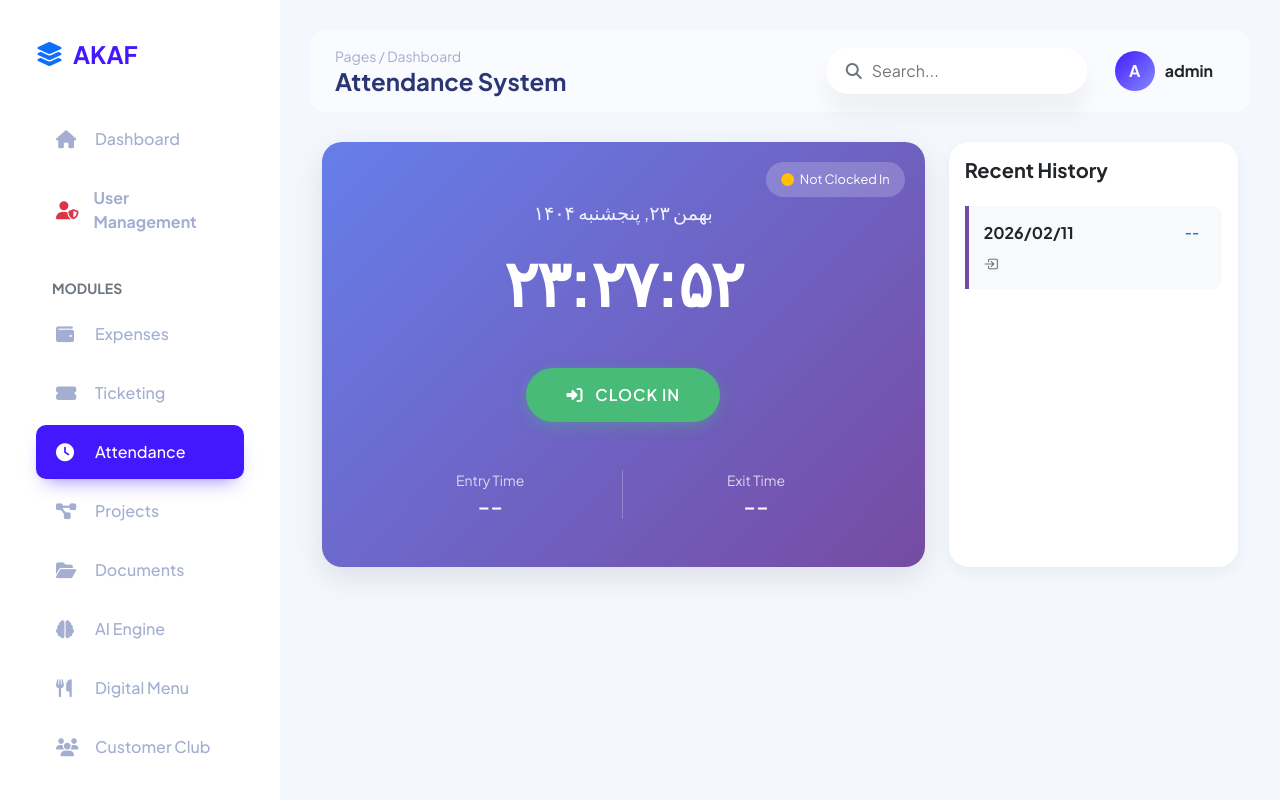
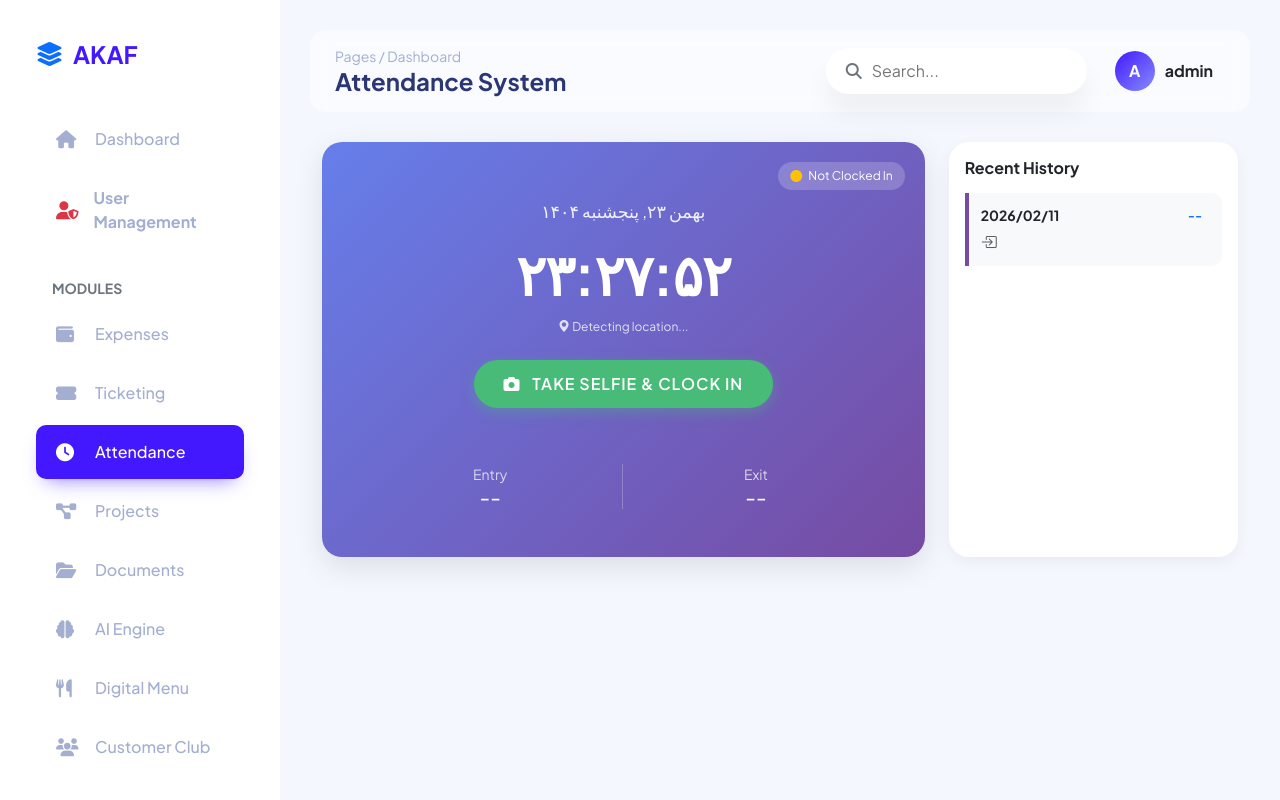
Before and after one commit to af1112/akafwebsite, a Django app: page /attendance/ in a window 1280 px wide. Run offline with Django 5.2, Linux system fonts and the light colour scheme; a user stored in the database is signed in; data comes from the database, SQL or seed files in the repository.

Commit message:
Fix ticketing migration error and add location/photo tracking to attendance

```diff
--- a/apps/hr_attendance/views.py
+++ b/apps/hr_attendance/views.py
@@ -4,6 +4,8 @@ from django.utils import timezone
 from django.contrib import messages
 from .models import Attendance
 from django.utils.translation import gettext as _
+import base64
+from django.core.files.base import ContentFile
 
 @login_required
 def attendance_dashboard(request):
@@ -27,6 +29,22 @@ def clock_in(request):
 
         if not attendance.clock_in:
             attendance.clock_in = timezone.now()
+
+            # Save location if provided
+            lat = request.POST.get('latitude')
+            lng = request.POST.get('longitude')
+            if lat and lng:
+                attendance.latitude = lat
+                attendance.longitude = lng
+
+            # Save photo if provided
+            photo_data = request.POST.get('photo')
+            if photo_data:
+                format, imgstr = photo_data.split(';base64,')
+                ext = format.split('/')[-1]
+                data = ContentFile(base64.b64decode(imgstr), name=f"in_{request.user.id}_{today}.{ext}")
+                attendance.photo_in = data
+
             # Get IP address
             x_forwarded_for = request.META.get('HTTP_X_FORWARDED_FOR')
             if x_forwarded_for:
@@ -49,6 +67,22 @@ def clock_out(request):
             attendance = Attendance.objects.get(user=request.user, date=today)
             if attendance.clock_in and not attendance.clock_out:
                 attendance.clock_out = timezone.now()
+
+                # Update location if provided (exit location)
+                lat = request.POST.get('latitude')
+                lng = request.POST.get('longitude')
+                if lat and lng:
+                    attendance.latitude = lat
+                    attendance.longitude = lng
+
+                # Save photo if provided
+                photo_data = request.POST.get('photo')
+                if photo_data:
+                    format, imgstr = photo_data.split(';base64,')
+                    ext = format.split('/')[-1]
+                    data = ContentFile(base64.b64decode(imgstr), name=f"out_{request.user.id}_{today}.{ext}")
+                    attendance.photo_out = data
+
                 attendance.save()
                 messages.success(request, _("Clock-out recorded successfully!"))
             elif not attendance.clock_in:
--- a/templates/hr_attendance/dashboard.html
+++ b/templates/hr_attendance/dashboard.html
@@ -15,79 +15,70 @@
         box-shadow: 0 10px 30px rgba(0,0,0,0.1);
     }
     .clock-display {
-        font-size: 4rem;
+        font-size: 3.5rem;
         font-weight: 700;
-        letter-spacing: -2px;
+        letter-spacing: -1px;
         margin-bottom: 0;
     }
     .date-display {
-        font-size: 1.2rem;
+        font-size: 1.1rem;
         opacity: 0.9;
     }
     .btn-action {
         border-radius: 50px;
-        padding: 15px 40px;
+        padding: 12px 30px;
         font-weight: 600;
         text-transform: uppercase;
         letter-spacing: 1px;
         transition: all 0.3s ease;
         border: none;
+        width: 100%;
+        max-width: 300px;
     }
-    .btn-clock-in {
-        background-color: #48bb78;
-        color: white;
-        box-shadow: 0 4px 14px 0 rgba(72, 187, 120, 0.39);
-    }
-    .btn-clock-in:hover {
-        background-color: #38a169;
-        transform: translateY(-2px);
-        box-shadow: 0 6px 20px rgba(72, 187, 120, 0.23);
-        color: white;
-    }
-    .btn-clock-out {
-        background-color: #f56565;
-        color: white;
-        box-shadow: 0 4px 14px 0 rgba(245, 101, 101, 0.39);
-    }
-    .btn-clock-out:hover {
-        background-color: #e53e3e;
-        transform: translateY(-2px);
-        box-shadow: 0 6px 20px rgba(245, 101, 101, 0.23);
-        color: white;
-    }
+    .btn-clock-in { background-color: #48bb78; color: white; box-shadow: 0 4px 14px 0 rgba(72, 187, 120, 0.39); }
+    .btn-clock-in:hover { background-color: #38a169; transform: translateY(-2px); color: white; }
+    .btn-clock-out { background-color: #f56565; color: white; box-shadow: 0 4px 14px 0 rgba(245, 101, 101, 0.39); }
+    .btn-clock-out:hover { background-color: #e53e3e; transform: translateY(-2px); color: white; }
+
     .status-badge {
         position: absolute;
         top: 20px;
         right: 20px;
-        padding: 8px 15px;
+        padding: 5px 12px;
         border-radius: 50px;
         background: rgba(255,255,255,0.2);
         backdrop-filter: blur(5px);
-        font-size: 0.8rem;
+        font-size: 0.75rem;
     }
-    .attendance-history-card {
-        border-radius: 20px;
-        border: none;
-        box-shadow: 0 5px 15px rgba(0,0,0,0.05);
+
+    #camera-container {
+        width: 100%;
+        max-width: 300px;
+        margin: 0 auto 20px;
+        border-radius: 15px;
+        overflow: hidden;
+        background: #000;
+        display: none;
+        position: relative;
     }
+    #camera-preview { width: 100%; transform: scaleX(-1); }
+    #photo-preview { width: 100%; display: none; border-radius: 15px; margin-bottom: 20px; }
+
+    .attendance-history-card { border-radius: 20px; border: none; box-shadow: 0 5px 15px rgba(0,0,0,0.05); }
     .history-item {
         border-left: 4px solid #764ba2;
-        padding: 15px;
-        margin-bottom: 10px;
+        padding: 12px;
+        margin-bottom: 8px;
         background: #f8f9fa;
         border-radius: 0 10px 10px 0;
-        transition: transform 0.2s;
     }
-    .history-item:hover {
-        transform: translateX(5px);
-    }
-    [dir="rtl"] .history-item {
-        border-left: none;
-        border-right: 4px solid #764ba2;
-        border-radius: 10px 0 0 10px;
-    }
-    [dir="rtl"] .history-item:hover {
-        transform: translateX(-5px);
+    [dir="rtl"] .history-item { border-left: none; border-right: 4px solid #764ba2; border-radius: 10px 0 0 10px; }
+
+    .location-info { font-size: 0.75rem; opacity: 0.8; margin-top: 10px; }
+
+    @media (max-width: 768px) {
+        .clock-display { font-size: 2.5rem; }
+        .clock-card { padding: 30px 15px !important; }
     }
 </style>
 {% endblock %}
@@ -96,8 +87,7 @@
 
 {% block content %}
 <div class="container-fluid">
-    <div class="row">
-        <!-- Main Clock Card -->
+    <div class="row justify-content-center">
         <div class="col-lg-8 mb-4">
             <div class="clock-card p-5 text-center">
                 <div class="status-badge">
@@ -110,22 +100,47 @@
                     {% endif %}
                 </div>
 
-                <p class="date-display mt-2" id="current-date"></p>
+                <p class="date-display mt-2" id="current-date">--</p>
                 <h1 class="clock-display" id="current-time">00:00:00</h1>
 
-                <div class="mt-5 d-flex justify-content-center gap-3 flex-wrap">
+                <div id="location-status" class="location-info">
+                    <i class="bi bi-geo-alt-fill"></i> <span id="location-text">{% trans "Detecting location..." %}</span>
+                </div>
+
+                <div class="mt-4">
+                    <div id="camera-container">
+                        <video id="camera-preview" autoplay playsinline></video>
+                    </div>
+                    <img id="photo-preview" alt="Photo Preview">
+                </div>
+
+                <div class="mt-3 d-flex justify-content-center gap-3 flex-wrap">
                     {% if not attendance.clock_in %}
-                    <form action="{% url 'hr_attendance:clock_in' %}" method="post">
+                    <form id="attendance-form" action="{% url 'hr_attendance:clock_in' %}" method="post">
                         {% csrf_token %}
-                        <button type="submit" class="btn btn-action btn-clock-in">
-                            <i class="fas fa-sign-in-alt me-2"></i> {% trans "Clock In" %}
+                        <input type="hidden" name="latitude" id="id_latitude">
+                        <input type="hidden" name="longitude" id="id_longitude">
+                        <input type="hidden" name="photo" id="id_photo">
+
+                        <button type="button" id="start-camera-btn" class="btn btn-action btn-clock-in mb-2">
+                            <i class="fas fa-camera me-2"></i> {% trans "Take Selfie & Clock In" %}
+                        </button>
+                        <button type="submit" id="submit-btn" class="btn btn-action btn-clock-in" style="display:none;">
+                            <i class="fas fa-sign-in-alt me-2"></i> {% trans "Confirm Clock In" %}
                         </button>
                     </form>
                     {% elif attendance.clock_in and not attendance.clock_out %}
-                    <form action="{% url 'hr_attendance:clock_out' %}" method="post">
+                    <form id="attendance-form" action="{% url 'hr_attendance:clock_out' %}" method="post">
                         {% csrf_token %}
-                        <button type="submit" class="btn btn-action btn-clock-out">
-                            <i class="fas fa-sign-out-alt me-2"></i> {% trans "Clock Out" %}
+                        <input type="hidden" name="latitude" id="id_latitude">
+                        <input type="hidden" name="longitude" id="id_longitude">
+                        <input type="hidden" name="photo" id="id_photo">
+
+                        <button type="button" id="start-camera-btn" class="btn btn-action btn-clock-out mb-2">
+                            <i class="fas fa-camera me-2"></i> {% trans "Take Selfie & Clock Out" %}
+                        </button>
+                        <button type="submit" id="submit-btn" class="btn btn-action btn-clock-out" style="display:none;">
+                            <i class="fas fa-sign-out-alt me-2"></i> {% trans "Confirm Clock Out" %}
                         </button>
                     </form>
                     {% else %}
@@ -137,42 +152,37 @@
 
                 <div class="row mt-5">
                     <div class="col-6 border-end border-light border-opacity-25">
-                        <small class="opacity-75 d-block">{% trans "Entry Time" %}</small>
-                        <h4 class="mb-0">{{ attendance.clock_in|time:"H:i"|default:"--" }}</h4>
+                        <small class="opacity-75 d-block">{% trans "Entry" %}</small>
+                        <h5 class="mb-0">{{ attendance.clock_in|time:"H:i"|default:"--" }}</h5>
                     </div>
                     <div class="col-6">
-                        <small class="opacity-75 d-block">{% trans "Exit Time" %}</small>
-                        <h4 class="mb-0">{{ attendance.clock_out|time:"H:i"|default:"--" }}</h4>
+                        <small class="opacity-75 d-block">{% trans "Exit" %}</small>
+                        <h5 class="mb-0">{{ attendance.clock_out|time:"H:i"|default:"--" }}</h5>
                     </div>
                 </div>
             </div>
         </div>
 
-        <!-- Stats and History -->
         <div class="col-lg-4 mb-4">
             <div class="card attendance-history-card h-100">
                 <div class="card-body">
-                    <h5 class="card-title fw-bold mb-4">{% trans "Recent History" %}</h5>
-
+                    <h6 class="card-title fw-bold mb-3">{% trans "Recent History" %}</h6>
                     <div class="history-list">
                         {% for record in recent_attendances %}
                         <div class="history-item">
-                            <div class="d-flex justify-content-between align-items-center mb-2">
-                                <span class="fw-bold">{{ record.date|date:"Y/m/d" }}</span>
-                                <span class="badge bg-soft-primary text-primary">{{ record.duration|default:"--" }}</span>
+                            <div class="d-flex justify-content-between align-items-center mb-1">
+                                <span class="fw-bold small">{{ record.date|date:"Y/m/d" }}</span>
+                                <span class="badge bg-soft-primary text-primary small">{{ record.duration|default:"--" }}</span>
                             </div>
-                            <div class="d-flex gap-3 small text-muted">
-                                <span><i class="bi bi-box-arrow-in-right me-1"></i> {{ record.clock_in|time:"H:i" }}</span>
+                            <div class="d-flex gap-3 extra-small text-muted">
+                                <span><i class="bi bi-box-arrow-in-right"></i> {{ record.clock_in|time:"H:i" }}</span>
                                 {% if record.clock_out %}
-                                <span><i class="bi bi-box-arrow-right me-1"></i> {{ record.clock_out|time:"H:i" }}</span>
+                                <span><i class="bi bi-box-arrow-right"></i> {{ record.clock_out|time:"H:i" }}</span>
                                 {% endif %}
                             </div>
                         </div>
                         {% empty %}
-                        <div class="text-center py-5 text-muted">
-                            <i class="bi bi-calendar-x display-4 d-block mb-3"></i>
-                            <p>{% trans "No history found." %}</p>
-                        </div>
+                        <div class="text-center py-4 text-muted small">{% trans "No history." %}</div>
                         {% endfor %}
                     </div>
                 </div>
@@ -184,26 +194,74 @@
 
 {% block extra_js %}
 <script>
+    const cameraContainer = document.getElementById('camera-container');
+    const cameraPreview = document.getElementById('camera-preview');
+    const photoPreview = document.getElementById('photo-preview');
+    const startCameraBtn = document.getElementById('start-camera-btn');
+    const submitBtn = document.getElementById('submit-btn');
+    const idPhoto = document.getElementById('id_photo');
+    const idLat = document.getElementById('id_latitude');
+    const idLng = document.getElementById('id_longitude');
+    const locationText = document.getElementById('location-text');
+
+    // Clock
     function updateClock() {
         const now = new Date();
-        const timeOptions = {
-            hour: '2-digit',
-            minute: '2-digit',
-            second: '2-digit',
-            hour12: false
-        };
-        const dateOptions = {
-            weekday: 'long',
-            year: 'numeric',
-            month: 'long',
-            day: 'numeric'
-        };
+        document.getElementById('current-time').textContent = now.toLocaleTimeString('fa-IR', { hour: '2-digit', minute: '2-digit', second: '2-digit', hour12: false });
+        document.getElementById('current-date').textContent = now.toLocaleDateString('fa-IR', { weekday: 'long', year: 'numeric', month: 'long', day: 'numeric' });
+    }
+    setInterval(updateClock, 1000);
+    updateClock();
 
-        document.getElementById('current-time').textContent = now.toLocaleTimeString('fa-IR', timeOptions);
-        document.getElementById('current-date').textContent = now.toLocaleDateString('fa-IR', dateOptions);
+    // Geolocation
+    if (navigator.geolocation) {
+        navigator.geolocation.getCurrentPosition(
+            (position) => {
+                idLat.value = position.coords.latitude;
+                idLng.value = position.coords.longitude;
+                locationText.textContent = "{% trans 'Location captured' %}";
+                locationText.parentElement.classList.add('text-success');
+            },
+            (error) => {
+                locationText.textContent = "{% trans 'Location access denied' %}";
+                locationText.parentElement.classList.add('text-warning');
+            }
+        );
     }
 
-    setInterval(updateClock, 1000);
-    updateClock();
+    // Camera
+    if (startCameraBtn) {
+        startCameraBtn.addEventListener('click', async () => {
+            try {
+                const stream = await navigator.mediaDevices.getUserMedia({ video: { facingMode: "user" }, audio: false });
+                cameraPreview.srcObject = stream;
+                cameraContainer.style.display = 'block';
+                startCameraBtn.innerHTML = '<i class="fas fa-circle text-danger me-2"></i> {% trans "Capture Photo" %}';
+
+                startCameraBtn.onclick = () => {
+                    const canvas = document.createElement('canvas');
+                    canvas.width = cameraPreview.videoWidth;
+                    canvas.height = cameraPreview.videoHeight;
+                    const ctx = canvas.getContext('2d');
+                    ctx.translate(canvas.width, 0);
+                    ctx.scale(-1, 1);
+                    ctx.drawImage(cameraPreview, 0, 0);
+
+                    const dataUrl = canvas.toDataURL('image/jpeg', 0.8);
+                    idPhoto.value = dataUrl;
+                    photoPreview.src = dataUrl;
+                    photoPreview.style.display = 'block';
+
+                    cameraContainer.style.display = 'none';
+                    stream.getTracks().forEach(track => track.stop());
+
+                    startCameraBtn.style.display = 'none';
+                    submitBtn.style.display = 'inline-block';
+                };
+            } catch (err) {
+                alert("{% trans 'Camera access is required for attendance.' %}");
+            }
+        });
+    }
 </script>
 {% endblock %}
```
Also changed, not shown: apps/hr_attendance/models.py (+9 -0 lines), apps/hr_attendance/migrations/0002_attendance_latitude_attendance_longitude_and_more.py (added), locale/fa/LC_MESSAGES/django.po.
